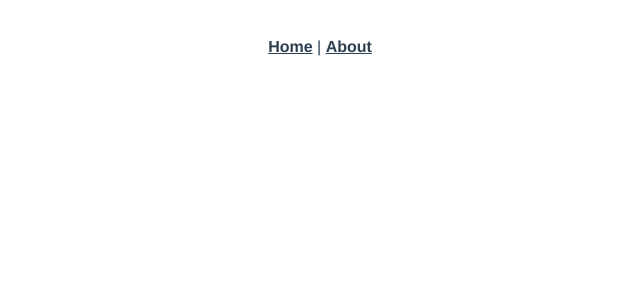
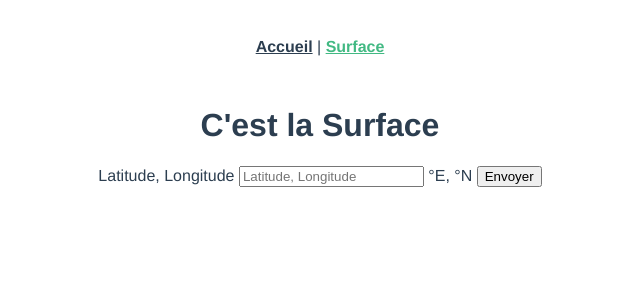
Before and after one commit to fredericsonergia/conformity-front, a Vue app: page /surface in a window 1280 px wide. Shown: the top 300 px of the page, without its empty margins (320-960 px from the left). Built offline with nearby package versions, Linux system fonts and the light colour scheme.

Commit message:
first commit

```diff
--- a/package.json
+++ b/package.json
@@ -8,7 +8,9 @@
     "lint": "vue-cli-service lint"
   },
   "dependencies": {
+    "axios": "^0.21.1",
     "core-js": "^3.6.5",
+    "form-data": "^3.0.0",
     "vue": "^2.6.11",
     "vue-class-component": "^7.2.3",
     "vue-property-decorator": "^9.1.2",
--- a/src/App.vue
+++ b/src/App.vue
@@ -1,8 +1,8 @@
 <template>
   <div id="app">
     <div id="nav">
-      <router-link to="/">Home</router-link> |
-      <router-link to="/about">About</router-link>
+      <router-link to="/">Accueil</router-link> |
+      <router-link to="/surface">Surface</router-link>
     </div>
     <router-view />
   </div>
--- /dev/null
+++ b/src/components/TextInput.vue
@@ -0,0 +1,44 @@
+<template>
+  <div class="input">
+    {{ propA.before }}
+    <input type="text" v-model="input" :placeholder="propA.placeholder" />
+    {{ propA.unite }}
+    <button v-on:click="propA.onSubmit(input)">Envoyer</button>
+  </div>
+</template>
+
+<script lang="ts">
+import { Component, Prop, Vue, Provide } from "vue-property-decorator";
+
+interface InputProps {
+  placeholder: string;
+  onSubmit: (input: string) => void;
+  unite: string;
+  before: string;
+}
+
+@Component
+export default class TextInput extends Vue {
+  @Prop() propA!: InputProps;
+
+  @Provide() input = "";
+}
+</script>
+
+<!-- Add "scoped" attribute to limit CSS to this component only -->
+<style scoped>
+h3 {
+  margin: 40px 0 0;
+}
+ul {
+  list-style-type: none;
+  padding: 0;
+}
+li {
+  display: inline-block;
+  margin: 0 10px;
+}
+a {
+  color: #42b983;
+}
+</style>
--- a/src/router/index.ts
+++ b/src/router/index.ts
@@ -1,6 +1,7 @@
 import Vue from "vue";
 import VueRouter, { RouteConfig } from "vue-router";
 import Home from "../views/Home.vue";
+import Surface from "../views/Surface.vue";
 
 Vue.use(VueRouter);
 
@@ -11,13 +12,9 @@ const routes: Array<RouteConfig> = [
     component: Home
   },
   {
-    path: "/about",
-    name: "About",
-    // route level code-splitting
-    // this generates a separate chunk (about.[hash].js) for this route
-    // which is lazy-loaded when the route is visited.
-    component: () =>
-      import(/* webpackChunkName: "about" */ "../views/About.vue")
+    path: "/surface",
+    name: "Surface",
+    component: Surface
   }
 ];
 
--- /dev/null
+++ b/src/services/surface_service.ts
@@ -0,0 +1,32 @@
+import axios from "axios";
+import FormData from "form-data";
+import { baseURL } from "../utils";
+
+interface SurfaceProps {
+  info: string;
+  closestFunction?: string;
+  doThePlot?: boolean;
+}
+
+export const estimateSurface = async (props: SurfaceProps): Promise<number> => {
+  const body = new FormData();
+  body.append("info", props.info);
+  body.append("closestFunction", props.closestFunction || "");
+  body.append("doThePlot", (props.doThePlot || false).toString());
+  const body2 = {
+    info: props.info,
+    closestFunction: props.closestFunction || "",
+    doThePlot: (props.doThePlot || false).toString(),
+  };
+  console.log(body2);
+  const URL = baseURL + "/estimateSurface";
+  const res = await axios({
+    method: "POST",
+    url: URL,
+    data: body2,
+    headers: {
+      "Content-Type": "application/json",
+    },
+  });
+  return res.data;
+};
--- /dev/null
+++ b/src/utils.ts
@@ -0,0 +1 @@
+export const baseURL = "http://localhost:5000";
--- /dev/null
+++ b/src/views/Surface.vue
@@ -0,0 +1,54 @@
+<template>
+  <div class="surface">
+    <h1>C'est la Surface</h1>
+    <TextInput :propA="propBoth" />
+    <div v-if="loading">Loading</div>
+    <div v-if="this.fetched">{{ this.result }} m²</div>
+  </div>
+</template>
+
+<script lang="ts">
+import { Component, Vue, Provide, Emit } from "vue-property-decorator";
+import TextInput from "../components/TextInput.vue";
+import { estimateSurface } from "../services/surface_service";
+
+@Component({ components: { TextInput } })
+export default class Surface extends Vue {
+  @Provide() result = 0;
+  @Provide() fetched = false;
+  @Provide() loading = false;
+  @Provide() propBoth = {
+    placeholder: "Latitude, Longitude",
+    onSubmit: (input: string) => {
+      this.onSubmit(input);
+    },
+    unite: "°E, °N",
+    before: "Latitude, Longitude",
+  };
+
+  @Emit()
+  async onSubmit(input: string) {
+    console.log("yes");
+    const coordinates = "(" + input.trim() + ")";
+    const info = "('address',1," + coordinates + ")";
+    this.loading = true;
+    await estimateSurface({ info: info }).then(
+      (res: number) => (this.result = Math.round(res))
+    );
+    this.fetched = true;
+    this.loading = false;
+  }
+}
+</script>
+
+<style scoped>
+/* .surface {
+  display: flex;
+  flex-direction: column;
+  align-it: start;
+} */
+.inputsContainer {
+  display: flex;
+  justify-content: space-around;
+}
+</style>
```
Also changed, not shown: src/store/surface-store.ts (added), 1 other file (tests, documents, lock files or other folders).
